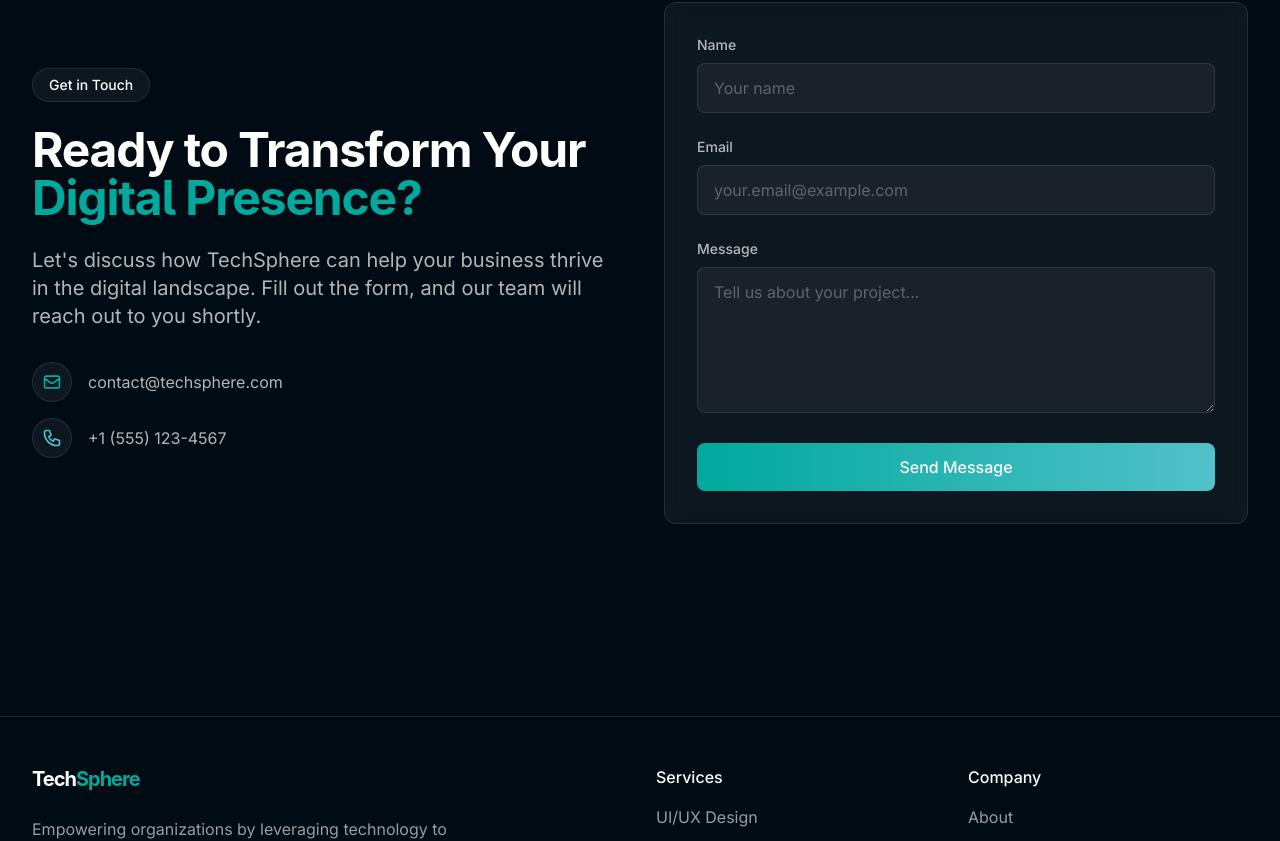
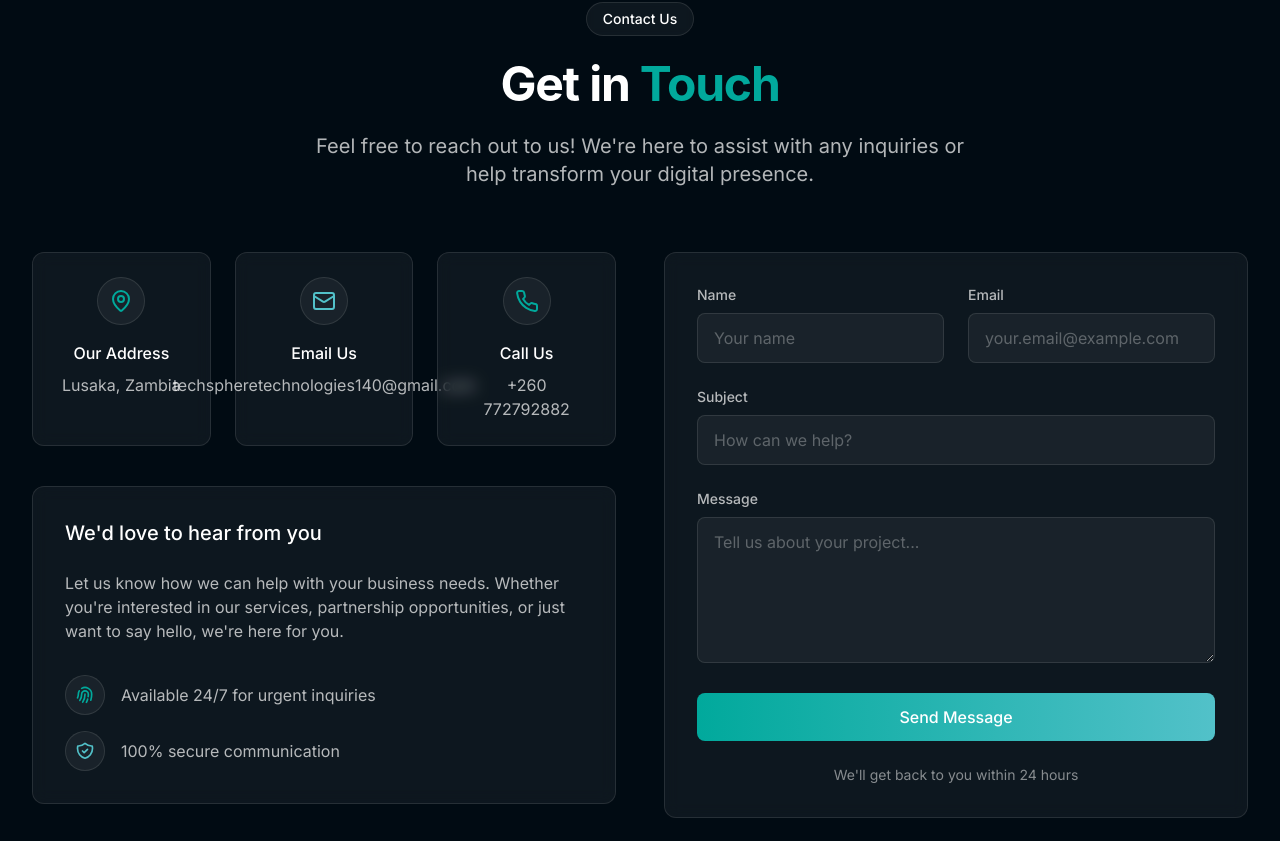
Before and after one commit to Alexxx223/techsphere-Landing-, a React (Vite) app: page / in a window 1280 px wide. Shown: the part 2389-3230 px from the top of the page. Built offline with nearby package versions, Linux system fonts and the light colour scheme.

Commit message:
Refactor: Implement new design
Refactor the existing codebase to implement the new design, while maintaining a modern look and feel.

```diff
--- a/src/components/Contact.tsx
+++ b/src/components/Contact.tsx
@@ -2,11 +2,13 @@
 import React, { useState } from 'react';
 import { cn } from "@/lib/utils";
 import { toast } from "@/hooks/use-toast";
+import { Mail, Phone, MapPin } from 'lucide-react';
 
 const Contact = () => {
   const [formData, setFormData] = useState({
     name: '',
     email: '',
+    subject: '',
     message: ''
   });
   const [isSubmitting, setIsSubmitting] = useState(false);
@@ -26,7 +28,7 @@ const Contact = () => {
         title: "Success!",
         description: "Message sent successfully. We'll be in touch shortly!",
       });
-      setFormData({ name: '', email: '', message: '' });
+      setFormData({ name: '', email: '', subject: '', message: '' });
       setIsSubmitting(false);
     }, 1500);
   };
@@ -41,38 +43,74 @@ const Contact = () => {
 
       <div className="section-container">
         <div className="max-w-7xl mx-auto">
-          <div className="grid lg:grid-cols-2 gap-12 items-center">
-            <div className="animate-fade-in-left">
+          <div className="text-center mb-16">
             <span className="inline-flex items-center rounded-full border border-white/10 px-4 py-1.5 text-sm font-medium text-white bg-white/5 backdrop-blur-sm mb-6">
-                Get in Touch
+              Contact Us
             </span>
 
             <h2 className="heading-lg mb-6">
-                Ready to Transform Your <span className="text-teal">Digital Presence?</span>
+              Get in <span className="text-teal">Touch</span>
             </h2>
 
-              <p className="subheading mb-8">
-                Let's discuss how TechSphere can help your business thrive in the digital landscape.
-                Fill out the form, and our team will reach out to you shortly.
+            <p className="subheading max-w-2xl mx-auto">
+              Feel free to reach out to us! We're here to assist with any inquiries or help transform your digital presence.
+            </p>
+          </div>
+
+          <div className="grid lg:grid-cols-2 gap-12 items-start">
+            <div className="animate-fade-in-left">
+              <div className="grid grid-cols-1 md:grid-cols-3 gap-6 mb-10">
+                <div className="glassmorphism rounded-xl p-6 flex flex-col items-center text-center">
+                  <div className="h-12 w-12 rounded-full bg-white/5 border border-white/10 flex items-center justify-center mb-4">
+                    <MapPin className="h-6 w-6 text-teal" />
+                  </div>
+                  <h3 className="text-white font-medium mb-2">Our Address</h3>
+                  <p className="text-white/70">Lusaka, Zambia</p>
+                </div>
+
+                <div className="glassmorphism rounded-xl p-6 flex flex-col items-center text-center">
+                  <div className="h-12 w-12 rounded-full bg-white/5 border border-white/10 flex items-center justify-center mb-4">
+                    <Mail className="h-6 w-6 text-cyan" />
+                  </div>
+                  <h3 className="text-white font-medium mb-2">Email Us</h3>
+                  <p className="text-white/70">techspheretechnologies140@gmail.com</p>
+                </div>
+
+                <div className="glassmorphism rounded-xl p-6 flex flex-col items-center text-center">
+                  <div className="h-12 w-12 rounded-full bg-white/5 border border-white/10 flex items-center justify-center mb-4">
+                    <Phone className="h-6 w-6 text-teal" />
+                  </div>
+                  <h3 className="text-white font-medium mb-2">Call Us</h3>
+                  <p className="text-white/70">+260 772792882</p>
+                </div>
+              </div>
+
+              <div className="glassmorphism rounded-xl p-8 mt-6">
+                <h3 className="text-xl font-medium text-white mb-6">We'd love to hear from you</h3>
+                <p className="text-white/70 mb-8">
+                  Let us know how we can help with your business needs.
+                  Whether you're interested in our services, partnership opportunities,
+                  or just want to say hello, we're here for you.
                 </p>
 
                 <div className="flex flex-col space-y-4">
                   <div className="flex items-center">
                     <div className="h-10 w-10 rounded-full bg-white/5 border border-white/10 flex items-center justify-center mr-4">
                       <svg className="h-5 w-5 text-teal" fill="none" viewBox="0 0 24 24" stroke="currentColor">
-                      <path strokeLinecap="round" strokeLinejoin="round" strokeWidth={2} d="M3 8l7.89 5.26a2 2 0 002.22 0L21 8M5 19h14a2 2 0 002-2V7a2 2 0 00-2-2H5a2 2 0 00-2 2v10a2 2 0 002 2z" />
+                        <path strokeLinecap="round" strokeLinejoin="round" strokeWidth={2} d="M12 11c0 3.517-1.009 6.799-2.753 9.571m-3.44-2.04l.054-.09A13.916 13.916 0 008 11a4 4 0 118 0c0 1.017-.07 2.019-.203 3m-2.118 6.844A21.88 21.88 0 0015.171 17m3.839 1.132c.645-2.266.99-4.659.99-7.132A8 8 0 008 4.07M3 15.364c.64-1.319 1-2.8 1-4.364 0-1.457.39-2.823 1.07-4" />
                       </svg>
                     </div>
-                  <span className="text-white/70">contact@techsphere.com</span>
+                    <span className="text-white/70">Available 24/7 for urgent inquiries</span>
                   </div>
 
                   <div className="flex items-center">
                     <div className="h-10 w-10 rounded-full bg-white/5 border border-white/10 flex items-center justify-center mr-4">
                       <svg className="h-5 w-5 text-cyan" fill="none" viewBox="0 0 24 24" stroke="currentColor">
-                      <path strokeLinecap="round" strokeLinejoin="round" strokeWidth={2} d="M3 5a2 2 0 012-2h3.28a1 1 0 01.948.684l1.498 4.493a1 1 0 01-.502 1.21l-2.257 1.13a11.042 11.042 0 005.516 5.516l1.13-2.257a1 1 0 011.21-.502l4.493 1.498a1 1 0 01.684.949V19a2 2 0 01-2 2h-1C9.716 21 3 14.284 3 6V5z" />
+                        <path strokeLinecap="round" strokeLinejoin="round" strokeWidth={2} d="M9 12l2 2 4-4m5.618-4.016A11.955 11.955 0 0112 2.944a11.955 11.955 0 01-8.618 3.04A12.02 12.02 0 003 9c0 5.591 3.824 10.29 9 11.622 5.176-1.332 9-6.03 9-11.622 0-1.042-.133-2.052-.382-3.016z" />
                       </svg>
                     </div>
-                  <span className="text-white/70">+1 (555) 123-4567</span>
+                    <span className="text-white/70">100% secure communication</span>
+                  </div>
                 </div>
               </div>
             </div>
@@ -80,6 +118,7 @@ const Contact = () => {
             <div className="animate-fade-in-right">
               <div className="glassmorphism rounded-xl p-8 border border-white/10">
                 <form onSubmit={handleSubmit} className="space-y-6">
+                  <div className="grid grid-cols-1 md:grid-cols-2 gap-6">
                     <div>
                       <label htmlFor="name" className="block text-sm font-medium text-white/70 mb-2">
                         Name
@@ -108,6 +147,23 @@ const Contact = () => {
                         onChange={handleChange}
                         className="w-full px-4 py-3 bg-white/5 border border-white/10 rounded-lg focus:outline-none focus:ring-2 focus:ring-teal focus:border-transparent transition-all duration-200 text-white placeholder-white/30"
                         placeholder="your.email@example.com"
+                        required
+                      />
+                    </div>
+                  </div>
+
+                  <div>
+                    <label htmlFor="subject" className="block text-sm font-medium text-white/70 mb-2">
+                      Subject
+                    </label>
+                    <input
+                      type="text"
+                      id="subject"
+                      name="subject"
+                      value={formData.subject}
+                      onChange={handleChange}
+                      className="w-full px-4 py-3 bg-white/5 border border-white/10 rounded-lg focus:outline-none focus:ring-2 focus:ring-teal focus:border-transparent transition-all duration-200 text-white placeholder-white/30"
+                      placeholder="How can we help?"
                       required
                     />
                   </div>
@@ -148,6 +204,10 @@ const Contact = () => {
                       "Send Message"
                     )}
                   </button>
+
+                  <p className="text-center text-white/50 text-sm">
+                    We'll get back to you within 24 hours
+                  </p>
                 </form>
               </div>
             </div>
```
Lines whose indentation alone changed are shown as unchanged.
